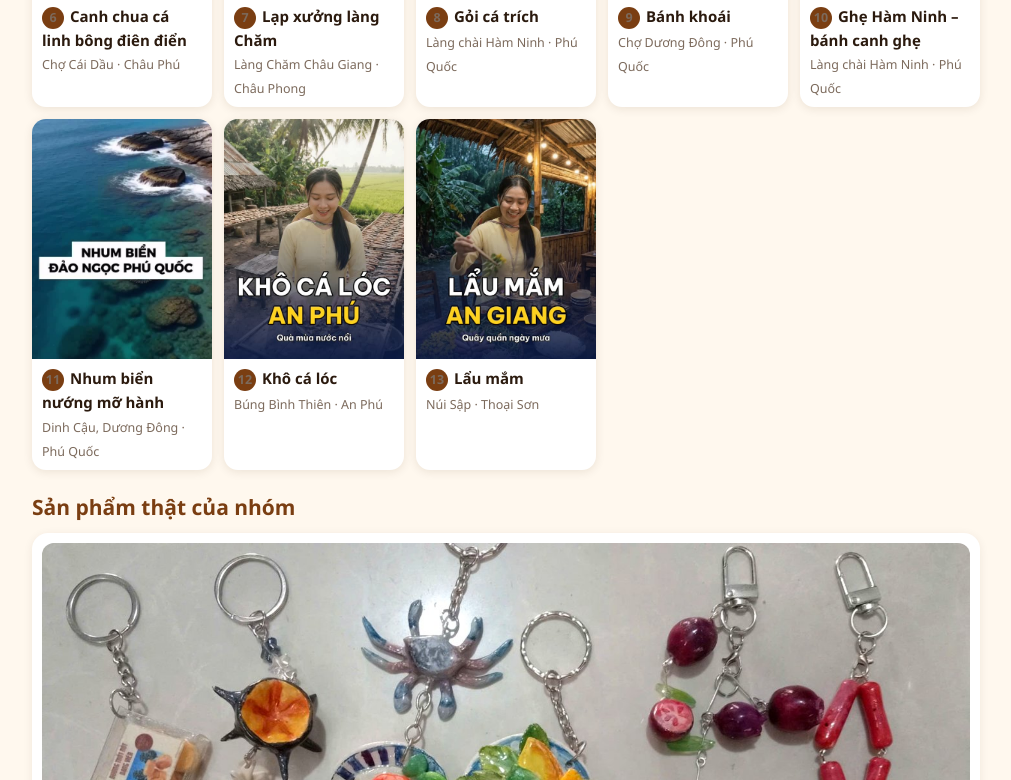
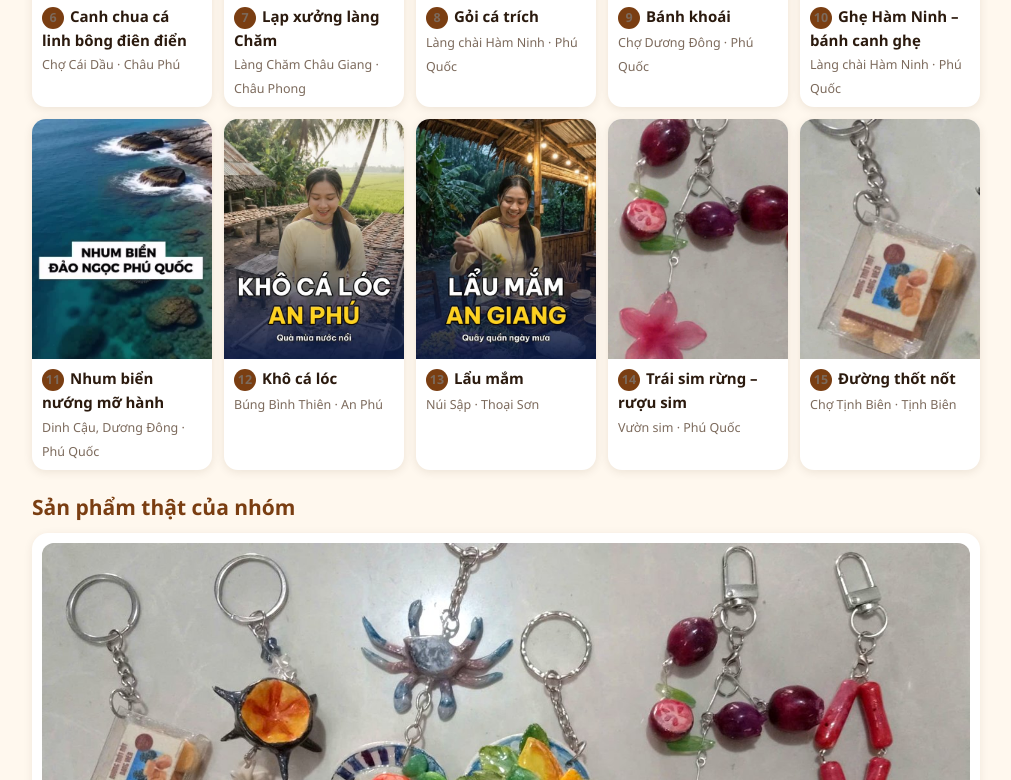
Before and after one commit to vothanhhoa/quaquechamso, a plain HTML site: page index.html in a window 1280 px wide. Shown: the part 1440-2220 px from the top of the page, without its empty margins (134-1145 px from the left). Drawn offline with Linux system fonts and the light colour scheme.

Commit message:
Them mon Sim rung Phu Quoc (#14), Duong thot not cho Tinh Bien (#15); sua nhan video lap xuong
Co-Authored-By: Claude Opus 5.5 <noreply@anthropic.com>

```diff
--- a/index.html
+++ b/index.html
@@ -205,7 +205,7 @@ const DD = [
  {id:"lap-xuong-lang-cham", ten:"Lạp xưởng làng Chăm", vung:"Làng Chăm Châu Giang · Châu Phong", ghim:[10.7104094,105.1286151], tim:"Thánh đường Hồi giáo Mubarak Châu Giang",
   p360:null, noi360:"Thánh đường Hồi giáo Mubarak, làng Chăm Châu Giang",
   yt:"Hb6lErrhLiQ", nhan:"Video của nhóm học sinh trên YouTube (hình ảnh mô phỏng, có dùng công cụ AI)",
-  tayLam:[{video:"video/tay-lam-lap-xuong-nan.mp4", anh:"anh/tay-lam-lap-xuong-nan.jpg", ten:"Nặn từng khúc lạp xưởng bằng đất sét"},
+  tayLam:[{video:"video/tay-lam-lap-xuong-nan.mp4", anh:"anh/tay-lam-lap-xuong-nan.jpg", ten:"Gắn khoen, lắp ráp móc khoá lạp xưởng"},
           {video:"video/tay-lam-lap-xuong-phu-bong.mp4", anh:"anh/tay-lam-lap-xuong-phu-bong.jpg", ten:"Phủ bóng, sấy đèn cho móc khoá cứng, bóng"}],
   loi:["Lạp xưởng có vị ngọt, thơm béo, chua nhẹ và đậm đà.","Ăn kèm rau sống, dưa leo; ghé làng Chăm bên kia sông Hậu, đối diện Châu Đốc."]},
  {id:"goi-ca-trich-phu-quoc", ten:"Gỏi cá trích", vung:"Làng chài Hàm Ninh · Phú Quốc", ghim:[10.1804,104.0454],
@@ -229,7 +229,15 @@ const DD = [
  {id:"lau-mam", ten:"Lẩu mắm", vung:"Núi Sập · Thoại Sơn", ghim:[10.2624386,105.2680195], tim:"Hồ Ông Thoại Núi Sập",
   p360:null, noi360:"Khu du lịch Hồ Ông Thoại (Núi Sập, Thoại Sơn)",
   toanCanh:{anh:"anh/toan-canh-ho-ong-thoai.jpg", haov:160, vaov:89.3, vOffset:0},
-  loi:["Rau ăn kèm: bông điên điển, bông súng, rau muống, củ nèo, giá.","Nhúng rau, chan nước lẩu, thơm đậm vị mắm quê."]}
+  loi:["Rau ăn kèm: bông điên điển, bông súng, rau muống, củ nèo, giá.","Nhúng rau, chan nước lẩu, thơm đậm vị mắm quê."]},
+ {id:"sim-rung-phu-quoc", ten:"Trái sim rừng – rượu sim", vung:"Vườn sim · Phú Quốc", ghim:[10.1919315,103.9939229], tim:"Vườn sim Phú Quốc",
+  p360:null, noi360:"Vùng vườn sim, đồi sim ở Phú Quốc",
+  chuaVideo:true, moHinh:"anh/sim-rung-phu-quoc-mo-hinh.jpg", nhanMoHinh:"Ảnh móc khoá đất sét thật của nhóm học sinh",
+  loi:["Sim mọc nhiều trên đồi Phú Quốc; trái chín tím sẫm, ruột hồng, vị ngọt chát.","Trái sim được ngâm thành rượu sim, đặc sản nổi tiếng của đảo (dành cho người lớn); du khách còn mua mứt sim, nước cốt sim làm quà.","Móc khoá đất sét: chùm trái sim, nửa trái bổ đôi thấy ruột hồng, kèm bông sim."]},
+ {id:"duong-thot-not-tinh-bien", ten:"Đường thốt nốt", vung:"Chợ Tịnh Biên · Tịnh Biên", ghim:[10.6059704,104.9446467], tim:"Chợ Tịnh Biên An Giang",
+  p360:null, noi360:"Chợ Tịnh Biên, vùng Bảy Núi",
+  chuaVideo:true, moHinh:"anh/duong-thot-not-tinh-bien-mo-hinh.jpg", nhanMoHinh:"Ảnh móc khoá đất sét thật của nhóm học sinh",
+  loi:["Nước thốt nốt hứng từ hoa cây thốt nốt, nấu cô lại thành đường thốt nốt thơm, ngọt thanh.","Đường dạng kẹo viên tròn vàng óng, bán nhiều ở chợ Tịnh Biên và dọc đường lên núi Cấm.","Móc khoá đất sét: hộp “Đường thốt nốt dạng kẹo” thu nhỏ, có hình hàng thốt nốt."]}
 ];
 
 const $ = s => document.querySelector(s);
@@ -288,8 +296,8 @@ function veDiaDiem(d){
       </div>
       <div class="o">
         <h3>Video giới thiệu</h3>
-        <div class="phim">${d.chuaVideo ? `<img src="${d.moHinh}" alt="Mô hình móc len ${d.ten}" style="width:100%;border-radius:14px;display:block"><div class="sap" style="margin-top:8px">🎬 Video của nhóm học sinh — sắp cập nhật</div>` : d.yt ? `<div style="position:relative;aspect-ratio:9/16;max-height:78vh;margin:0 auto"><iframe src="https://www.youtube-nocookie.com/embed/${d.yt}" title="Video ${d.ten}" style="position:absolute;inset:0;width:100%;height:100%;border:0;border-radius:14px" allow="accelerometer; encrypted-media; gyroscope; picture-in-picture" allowfullscreen></iframe></div>` : `<video src="video/${d.id}.mp4" poster="anh/${d.id}.jpg" controls preload="metadata" playsinline></video>`}</div>
-        <span class="nhanai">${d.chuaVideo ? "Ảnh mô hình móc len thật của nhóm học sinh" : (d.nhan || "Video mô phỏng · hình ảnh, người dẫn do AI tạo")}</span>
+        <div class="phim">${d.chuaVideo ? `<img src="${d.moHinh}" alt="Sản phẩm của nhóm: ${d.ten}" style="width:100%;border-radius:14px;display:block"><div class="sap" style="margin-top:8px">🎬 Video của nhóm học sinh — sắp cập nhật</div>` : d.yt ? `<div style="position:relative;aspect-ratio:9/16;max-height:78vh;margin:0 auto"><iframe src="https://www.youtube-nocookie.com/embed/${d.yt}" title="Video ${d.ten}" style="position:absolute;inset:0;width:100%;height:100%;border:0;border-radius:14px" allow="accelerometer; encrypted-media; gyroscope; picture-in-picture" allowfullscreen></iframe></div>` : `<video src="video/${d.id}.mp4" poster="anh/${d.id}.jpg" controls preload="metadata" playsinline></video>`}</div>
+        <span class="nhanai">${d.chuaVideo ? (d.nhanMoHinh || "Ảnh mô hình móc len thật của nhóm học sinh") : (d.nhan || "Video mô phỏng · hình ảnh, người dẫn do AI tạo")}</span>
       </div>
     </div>
     <div class="hai" style="margin-top:16px">
@@ -321,7 +329,7 @@ function veDiaDiem(d){
 
 /* ---------- điều hướng theo mã QR (#ten-mon) ---------- */
 /* mã ngắn trên thẻ QR nhỏ: #1 … #13 (0 = cả bộ sưu tập) */
-const MA_NGAN = {"1":"ga-dot-o-thum","2":"banh-bo-thot-not","3":"com-tam-long-xuyen","4":"bun-ca-chau-doc","5":"goi-ca-trich-phu-quoc","6":"banh-khoai-phu-quoc","7":"kho-ca-loc-an-phu","8":"lau-mam","9":"ghe-ham-ninh","10":"nhum-bien-phu-quoc","11":"banh-xeo-bay-nui","12":"lap-xuong-lang-cham","13":"canh-chua-ca-linh"};
+const MA_NGAN = {"1":"ga-dot-o-thum","2":"banh-bo-thot-not","3":"com-tam-long-xuyen","4":"bun-ca-chau-doc","5":"goi-ca-trich-phu-quoc","6":"banh-khoai-phu-quoc","7":"kho-ca-loc-an-phu","8":"lau-mam","9":"ghe-ham-ninh","10":"nhum-bien-phu-quoc","11":"banh-xeo-bay-nui","12":"lap-xuong-lang-cham","13":"canh-chua-ca-linh","14":"sim-rung-phu-quoc","15":"duong-thot-not-tinh-bien"};
 function diTheoDuong(){
   let id = decodeURIComponent(location.hash.slice(1)); if (MA_NGAN[id]) { id = MA_NGAN[id]; history.replaceState(null,'','#'+id); }
   const d = DD.find(x=>x.id===id);
```
Also changed, not shown: anh/duong-thot-not-tinh-bien-mo-hinh.jpg (added), anh/duong-thot-not-tinh-bien-mon.jpg (added), anh/duong-thot-not-tinh-bien.jpg (added), anh/sim-rung-phu-quoc-mo-hinh.jpg (added), anh/sim-rung-phu-quoc-mon.jpg (added), anh/sim-rung-phu-quoc.jpg (added).
